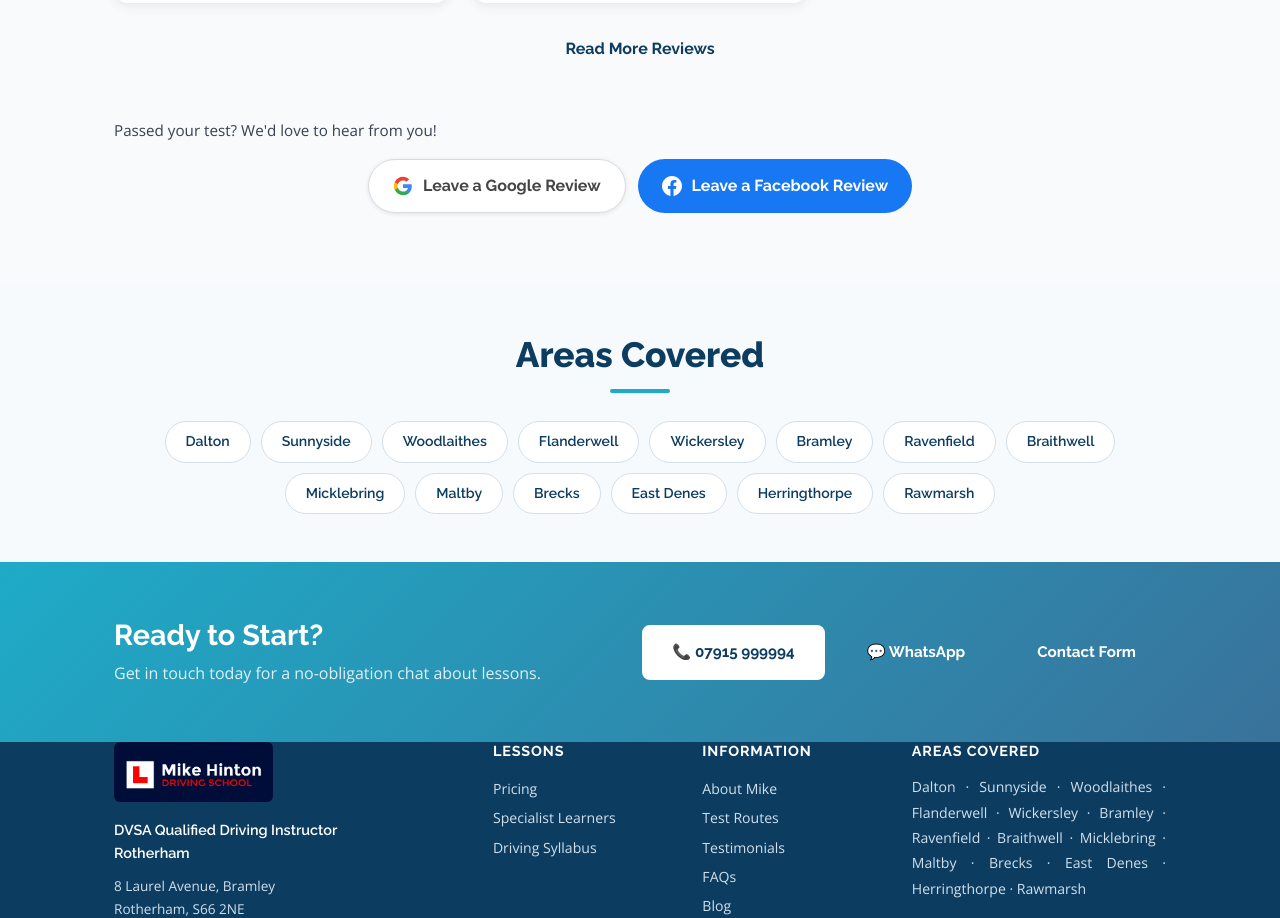
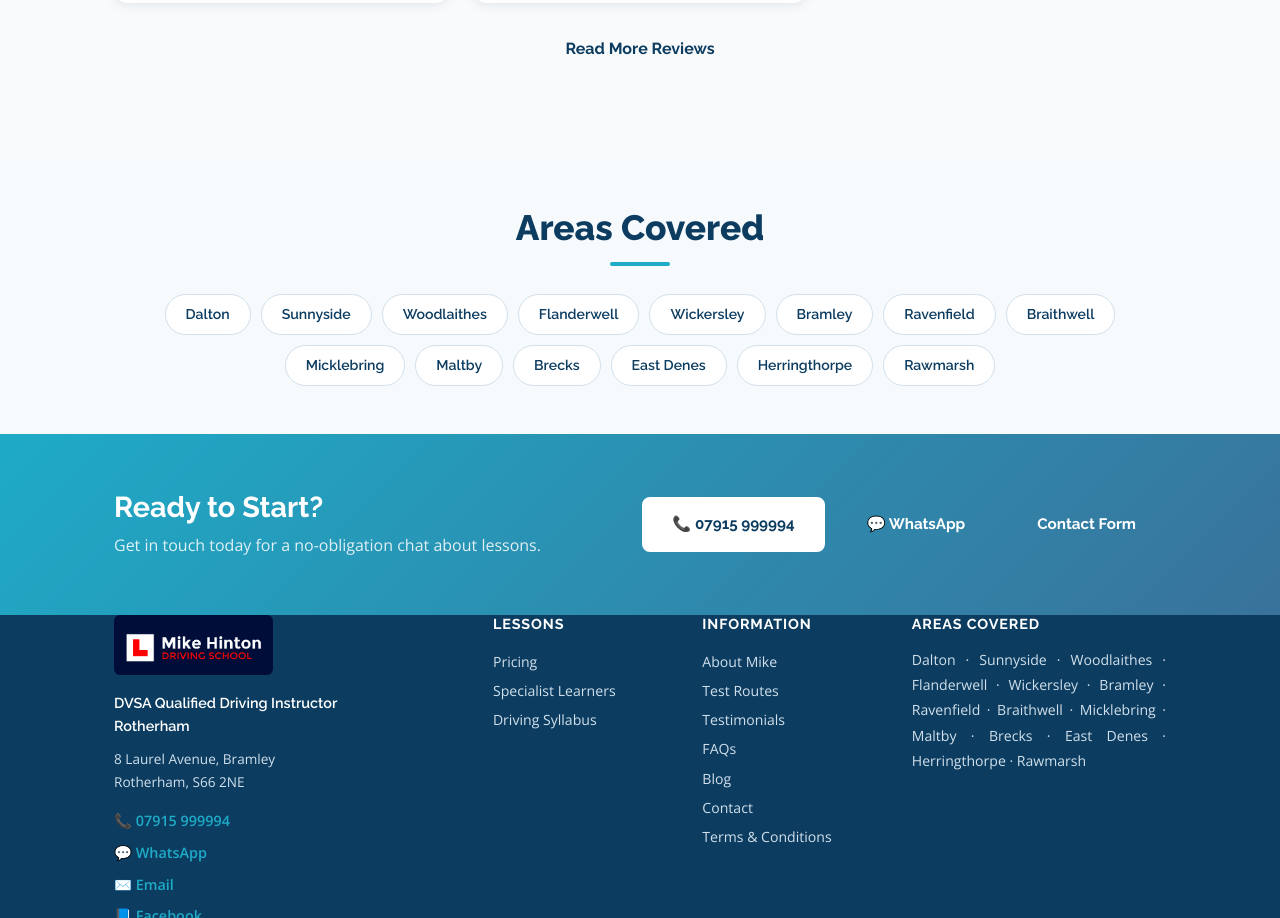
Before and after one commit to mikehinton-wq/mods-website, a React (Vite) app: page / in a window 1280 px wide. Shown: the part 4446-5364 px from the top of the page. Built offline with nearby package versions, Linux system fonts and the light colour scheme.

Commit message:
Update site

```diff
--- a/src/pages/Home.jsx
+++ b/src/pages/Home.jsx
@@ -471,48 +471,6 @@ export default function Home() {
             <div className="elfsight-app-a8fdbcd6-2bb7-42f8-a307-3e274cc31116" data-elfsight-app-lazy></div>
             <div className="elfsight-app-64c02bc2-4726-47d5-8ef3-b5d2c9a9441f" data-elfsight-app-lazy></div>
           </div>
-          <div style={{ textAlign: 'center', marginTop: 32 }}>
-            <p style={{ color: 'var(--grey-700)', marginBottom: 16, fontSize: '0.95rem' }}>Passed your test? We'd love to hear from you!</p>
-            <div style={{ display: 'flex', gap: 12, justifyContent: 'center', flexWrap: 'wrap' }}>
-              <a
-                href="https://g.page/r/CbOjeyUtMbrYEB0/review"
-                target="_blank"
-                rel="noreferrer"
-                style={{
-                  display: 'inline-flex', alignItems: 'center', gap: 10,
-                  background: '#fff', color: '#444',
-                  border: '1.5px solid #dadce0',
-                  fontFamily: 'Raleway, sans-serif', fontWeight: 700, fontSize: '1rem',
-                  padding: '13px 24px', borderRadius: 50, textDecoration: 'none',
-                  boxShadow: '0 1px 4px rgba(0,0,0,0.1)',
-                }}
-              >
-                <svg width="20" height="20" viewBox="0 0 24 24">
-                  <path fill="#4285F4" d="M22.56 12.25c0-.78-.07-1.53-.2-2.25H12v4.26h5.92c-.26 1.37-1.04 2.53-2.21 3.31v2.77h3.57c2.08-1.92 3.28-4.74 3.28-8.09z"/>
-                  <path fill="#34A853" d="M12 23c2.97 0 5.46-.98 7.28-2.66l-3.57-2.77c-.98.66-2.23 1.06-3.71 1.06-2.86 0-5.29-1.93-6.16-4.53H2.18v2.84C3.99 20.53 7.7 23 12 23z"/>
-                  <path fill="#FBBC05" d="M5.84 14.09c-.22-.66-.35-1.36-.35-2.09s.13-1.43.35-2.09V7.07H2.18C1.43 8.55 1 10.22 1 12s.43 3.45 1.18 4.93l3.66-2.84z"/>
-                  <path fill="#EA4335" d="M12 5.38c1.62 0 3.06.56 4.21 1.64l3.15-3.15C17.45 2.09 14.97 1 12 1 7.7 1 3.99 3.47 2.18 7.07l3.66 2.84c.87-2.6 3.3-4.53 6.16-4.53z"/>
-                </svg>
-                Leave a Google Review
-              </a>
-              <a
-                href="https://www.facebook.com/mikehintondrivingschool/reviews"
-                target="_blank"
-                rel="noreferrer"
-                style={{
-                  display: 'inline-flex', alignItems: 'center', gap: 10,
-                  background: '#1877F2', color: '#fff',
-                  fontFamily: 'Raleway, sans-serif', fontWeight: 700, fontSize: '1rem',
-                  padding: '14px 24px', borderRadius: 50, textDecoration: 'none',
-                }}
-              >
-                <svg width="20" height="20" viewBox="0 0 24 24" fill="white">
-                  <path d="M24 12.073c0-6.627-5.373-12-12-12s-12 5.373-12 12c0 5.99 4.388 10.954 10.125 11.854v-8.385H7.078v-3.47h3.047V9.43c0-3.007 1.792-4.669 4.533-4.669 1.312 0 2.686.235 2.686.235v2.953H15.83c-1.491 0-1.956.925-1.956 1.874v2.25h3.328l-.532 3.47h-2.796v8.385C19.612 23.027 24 18.062 24 12.073z"/>
-                </svg>
-                Leave a Facebook Review
-              </a>
-            </div>
-          </div>
         </div>
       </section>
 
```
